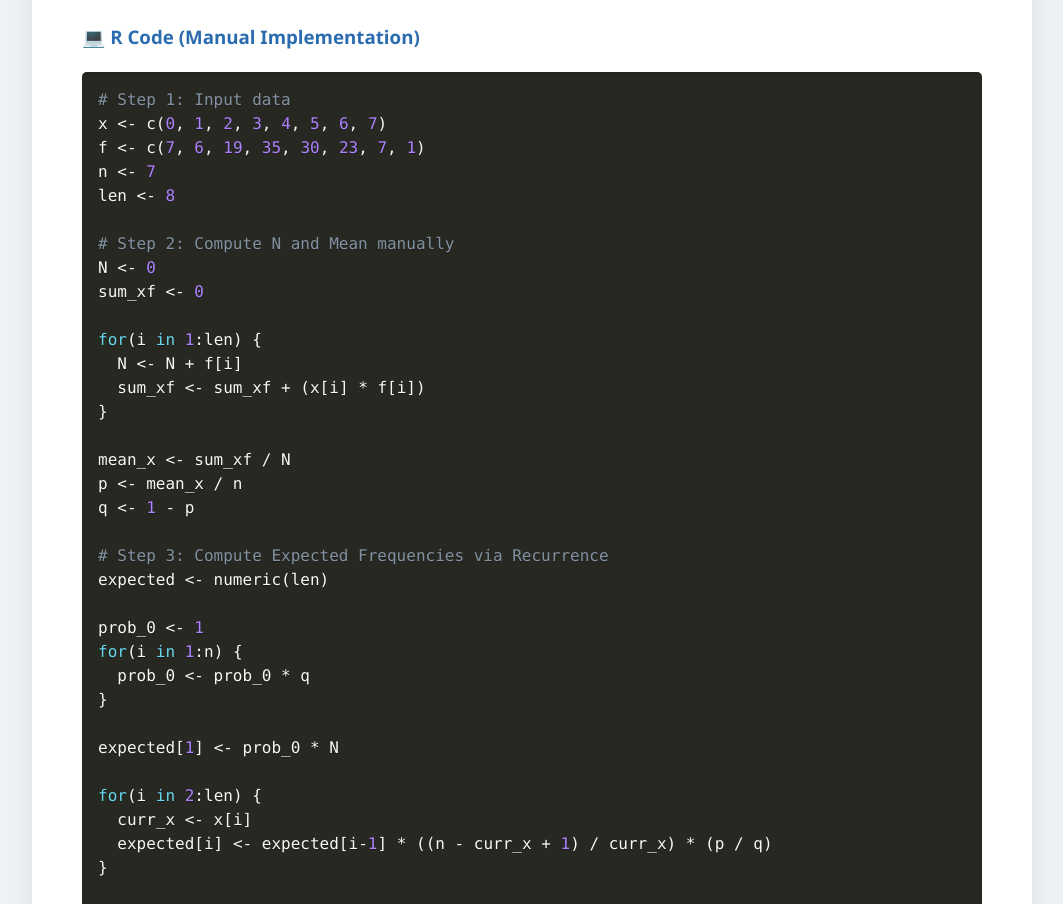
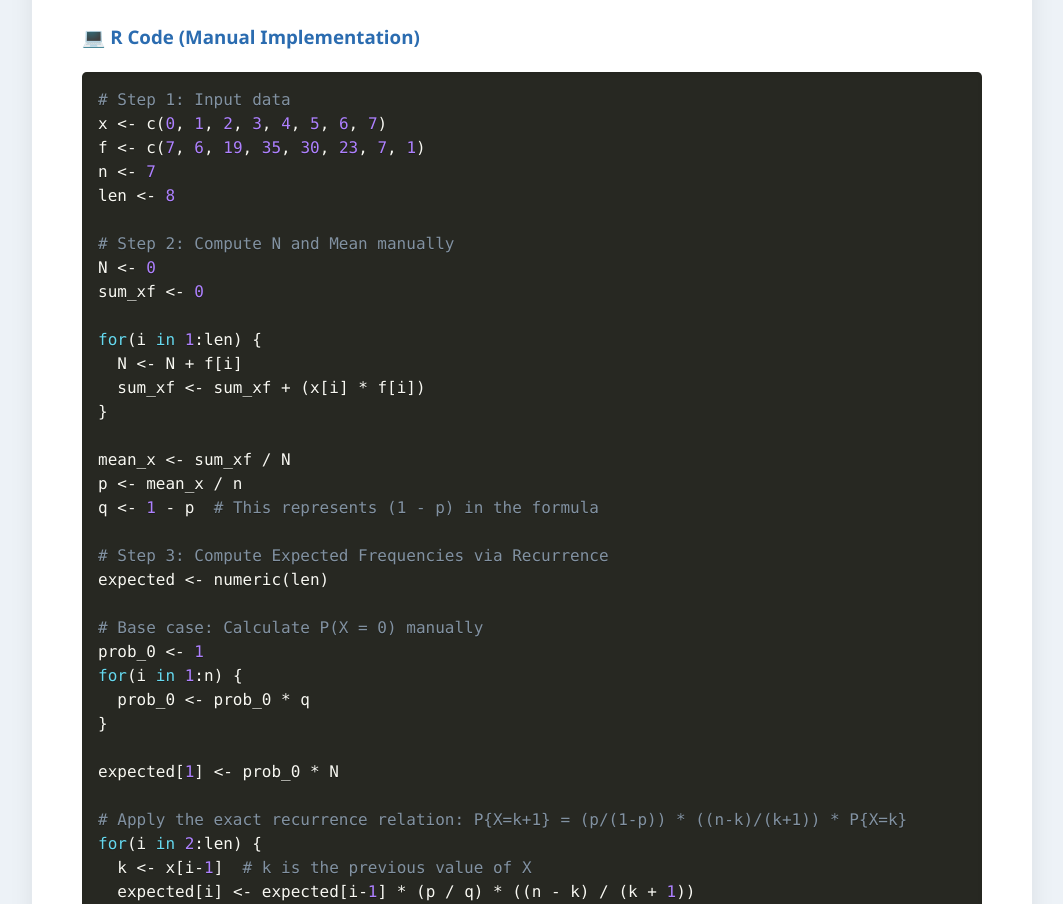
Before and after one commit to amansheikh01/UPSC_C_R_Soutions_2024, a plain HTML site: page index.html in a window 1280 px wide. Shown: the part 5216-6120 px from the top of the page, without its empty margins (108-1171 px from the left). Drawn offline with nearby package versions, Linux system fonts and the light colour scheme.

Commit message:
Fix formatting and update R code comments

```diff
--- a/index.html
+++ b/index.html
@@ -212,7 +212,7 @@ int main(){
             $$P\{X = k + 1\} = \frac{p}{1 - p} \frac{n - k}{k + 1} P\{X = k\}$$
         </div>
 
-        <h3>💻 R Code (Manual Implementation)</h3>
+<h3>💻 R Code (Manual Implementation)</h3>
 <pre><code class="language-r"># Step 1: Input data
 x &lt;- c(0, 1, 2, 3, 4, 5, 6, 7)
 f &lt;- c(7, 6, 19, 35, 30, 23, 7, 1)
@@ -230,11 +230,12 @@ for(i in 1:len) {
 
 mean_x &lt;- sum_xf / N
 p &lt;- mean_x / n
-q &lt;- 1 - p
+q &lt;- 1 - p  # This represents (1 - p) in the formula
 
 # Step 3: Compute Expected Frequencies via Recurrence
 expected &lt;- numeric(len)
 
+# Base case: Calculate P(X = 0) manually
 prob_0 &lt;- 1
 for(i in 1:n) {
   prob_0 &lt;- prob_0 * q
@@ -242,9 +243,10 @@ for(i in 1:n) {
 
 expected[1] &lt;- prob_0 * N
 
+# Apply the exact recurrence relation: P{X=k+1} = (p/(1-p)) * ((n-k)/(k+1)) * P{X=k}
 for(i in 2:len) {
-  curr_x &lt;- x[i]
-  expected[i] &lt;- expected[i-1] * ((n - curr_x + 1) / curr_x) * (p / q)
+  k &lt;- x[i-1]  # k is the previous value of X
+  expected[i] &lt;- expected[i-1] * (p / q) * ((n - k) / (k + 1))
 }
 
 # Step 4: Output
@@ -253,7 +255,6 @@ cat("--------------------------------\n")
 for(i in 1:len) {
   cat(x[i], "\t", f[i], "\t\t", round(expected[i], 2), "\n")
 }</code></pre>
-    </div>
 
     <!-- ==================== Q13 (e) ==================== -->
     <div class="question-section" id="q13e">
```
